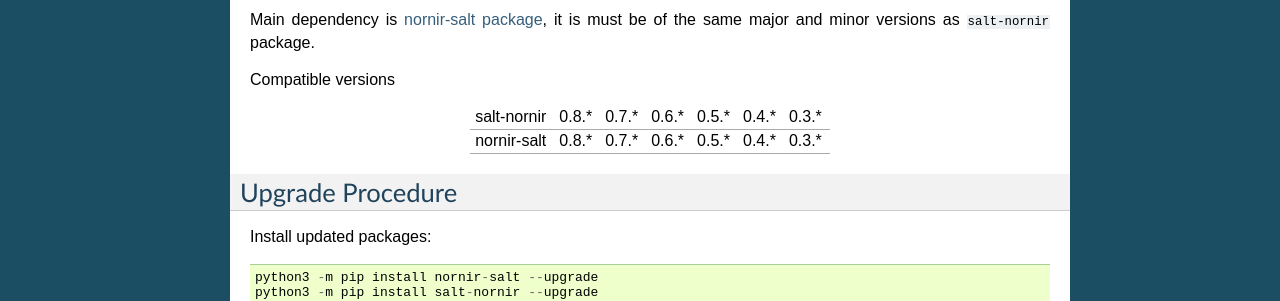
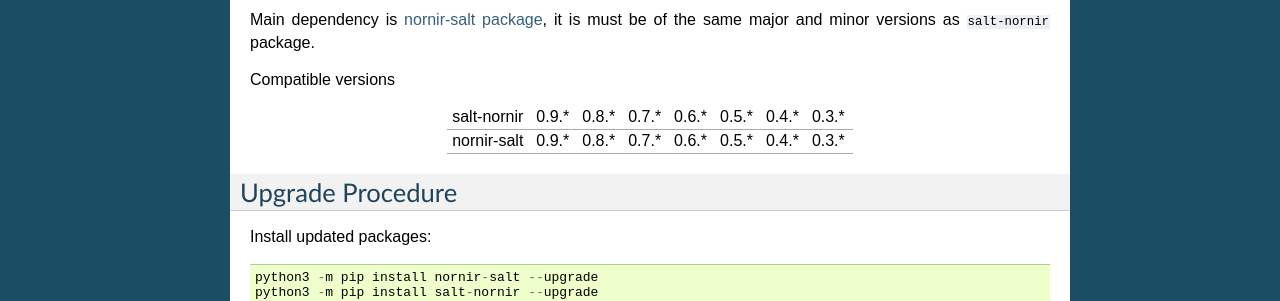
Before and after one commit to dmulyalin/salt-nornir, a Sphinx documentation site: the page built from docs/source/Installation.rst, in a window 1280 px wide. Shown: the part 780-1081 px from the top of the page. Built offline with Sphinx 7.4.7, drawn with Linux system fonts in a browser that asks for light colours.

Commit message:
updated installation docs

```diff
--- a/docs/source/Installation.rst
+++ b/docs/source/Installation.rst
@@ -44,11 +44,11 @@ must be of the same major and minor versions as ``salt-nornir`` package.
 
 Compatible versions
 
-+---------------+-------+-------+-------+-------+-------+-------+
-| salt-nornir   | 0.8.* | 0.7.* | 0.6.* | 0.5.* | 0.4.* | 0.3.* |
-+---------------+-------+-------+-------+-------+-------+-------+
-| nornir-salt   | 0.8.* | 0.7.* | 0.6.* | 0.5.* | 0.4.* | 0.3.* |
-+---------------+-------+-------+-------+-------+-------+-------+
++---------------+-------+-------+-------+-------+-------+-------+-------+
+| salt-nornir   | 0.9.* | 0.8.* | 0.7.* | 0.6.* | 0.5.* | 0.4.* | 0.3.* |
++---------------+-------+-------+-------+-------+-------+-------+-------+
+| nornir-salt   | 0.9.* | 0.8.* | 0.7.* | 0.6.* | 0.5.* | 0.4.* | 0.3.* |
++---------------+-------+-------+-------+-------+-------+-------+-------+
 
 Upgrade Procedure
 =================
```
